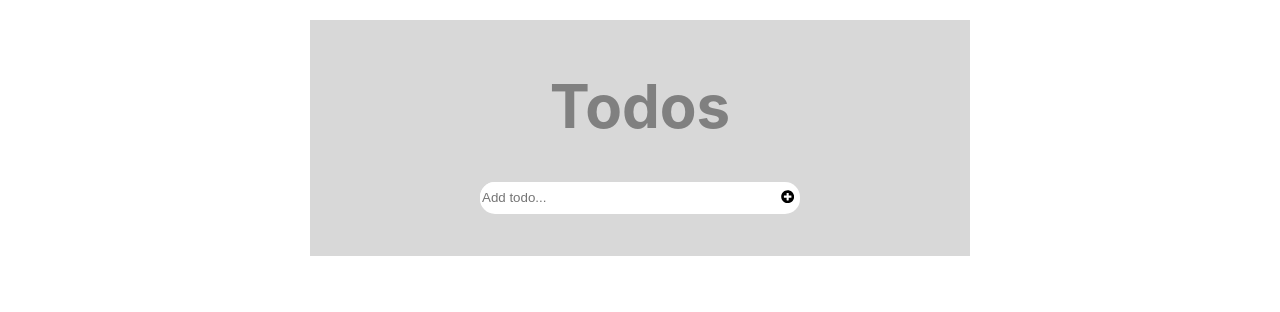
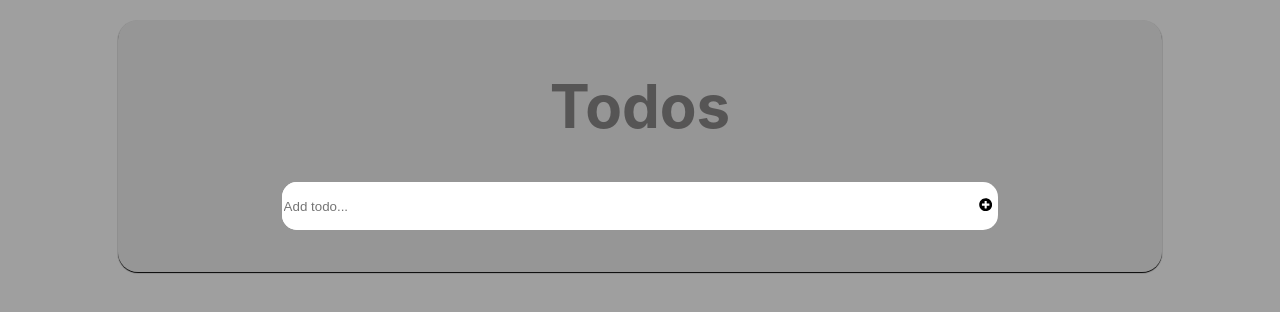
Before and after one commit to aubinleyoung/todo-list, a React (Create React App) app: page / in a window 1280 px wide. Shown: the top 312 px of the page. Built offline with nearby package versions, Linux system fonts and the light colour scheme.

Commit message:
Final style touch

```diff
--- a/src/App.css
+++ b/src/App.css
@@ -1,3 +1,6 @@
+body {
+  background: rgba(128, 128, 128, 0.751);
+}
 
 .App {
   position: absolute;
@@ -6,28 +9,30 @@
   right: 0;
   text-align: center;
   background: rgba(128, 128, 128, 0.308);
-  width: 50%;
+  width: 80%;
   margin: auto;
   padding: 10px;
+  border-radius: 20px;
+  box-shadow: 0 1px 1px;
 }
 
 .todo-title {
   font-size: 60px;
-  color: gray;
+  color: rgb(86, 85, 85);
 }
 
 .App-body {
-  width: 100%;
+  width: 70%;
+  margin: auto;
 }
 
 .App-input {
-  width: 20rem;
+  width: 100%;
   margin: auto;
 }
 
 #task {
   width: 80%;
-  height: 88%;
   border: unset;
   outline: unset;
   border-radius: 15px;
@@ -41,15 +46,15 @@
   width: 100%;
   display: flex;
   justify-content: space-between;
-  height: 2rem;
   background: white;
   margin: auto;
   border-radius: 15px;
+  height: 3rem;
 }
 
 .task-list {
   width: 100%;
-  height: 2rem;
+  height: 3rem;
   background: #f0efef;
   justify-content: space-between;
   margin: auto;
```
